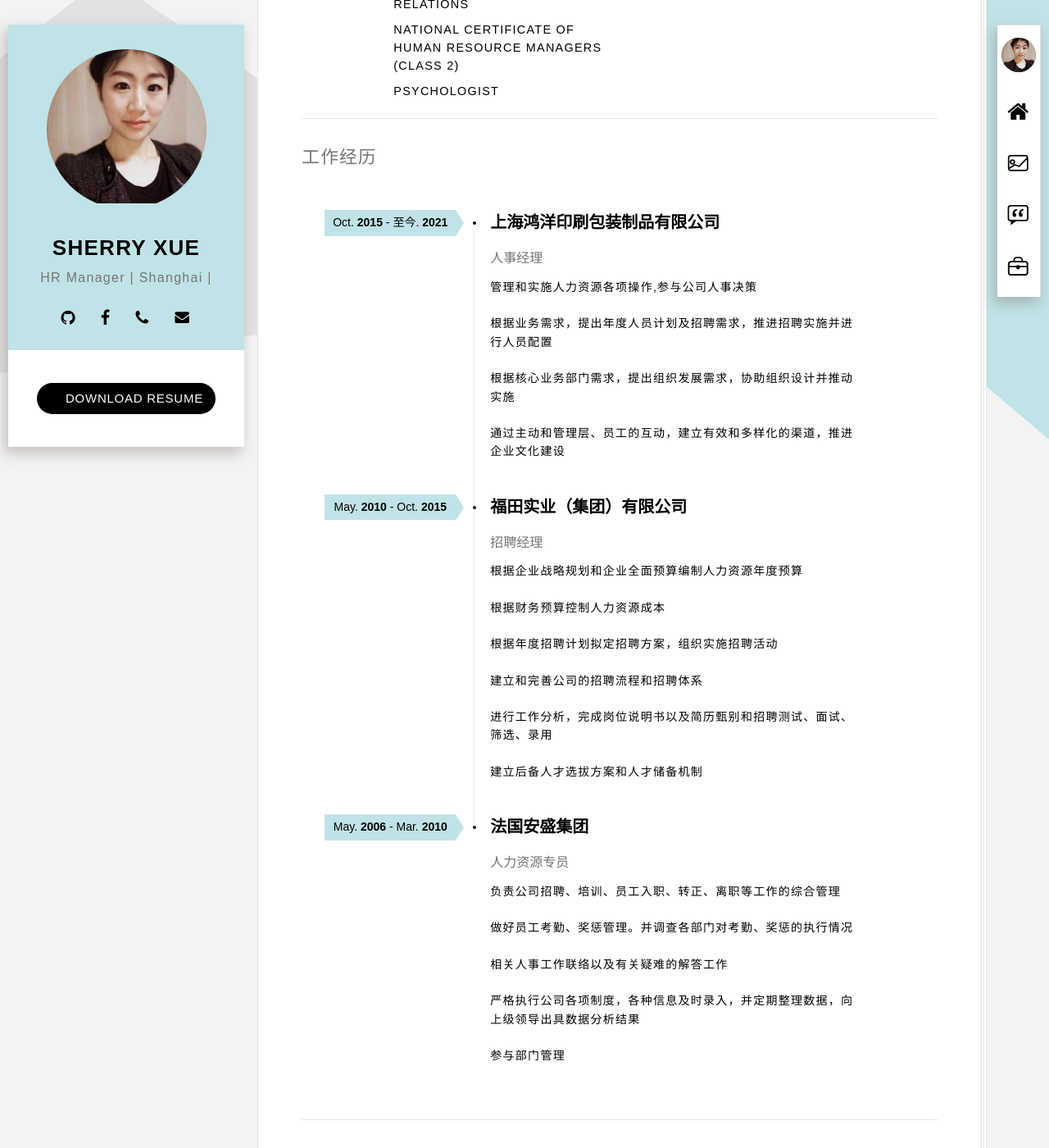
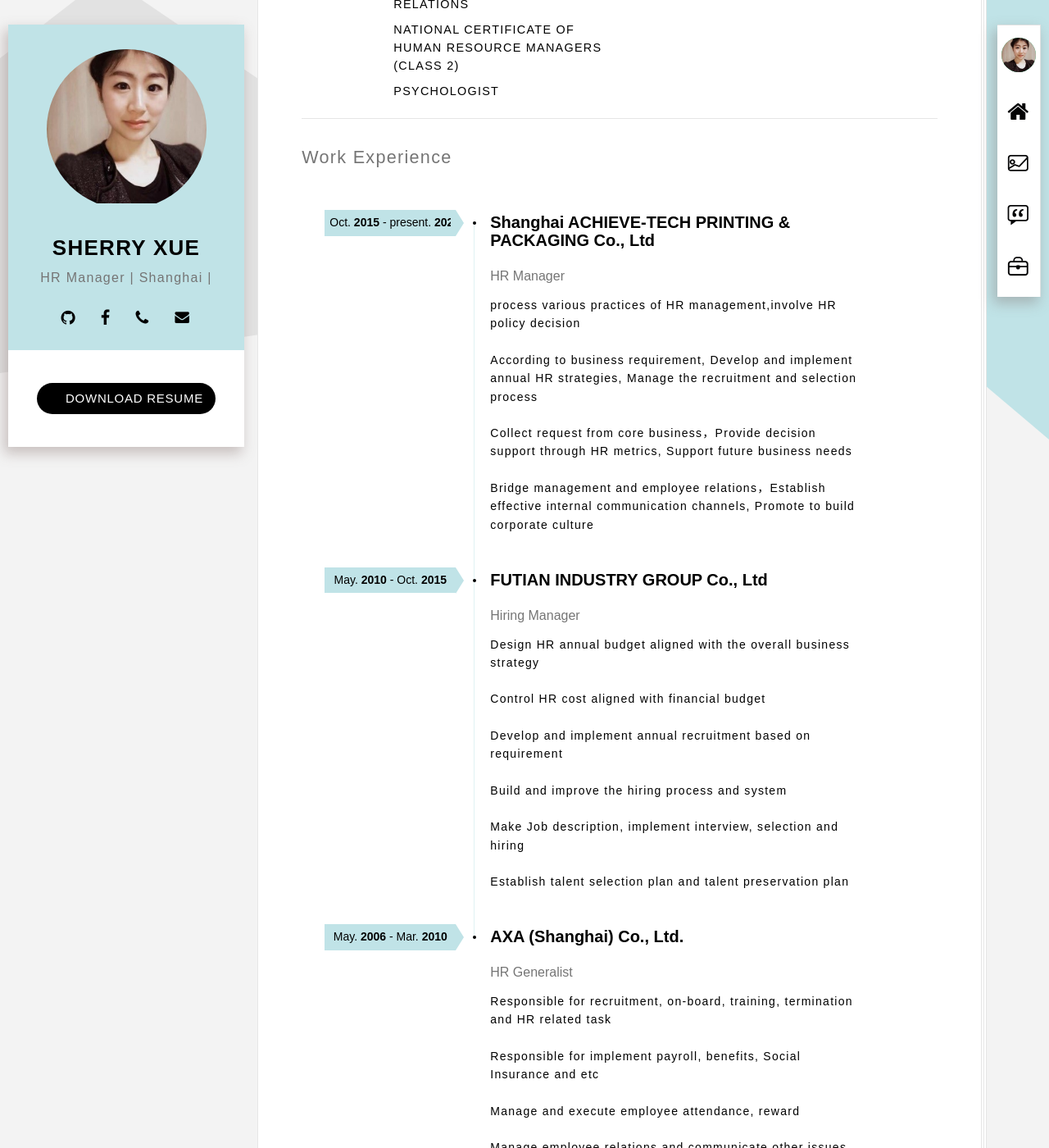
Before and after one commit to sherry0520/en, a Jekyll site: the page built from index.html, in a window 1280 px wide and 1400 px high, scrolled down 804 px. Shown: the whole window at 82% size. Built offline with Jekyll 4.4.1, drawn with Linux system fonts in a browser that asks for light colours; some web fonts are replaced; some of the changed text lies outside the part shown.

Commit message:
Update resumer_04-experience.html

```diff
--- a/_includes/resumer_04-experience.html
+++ b/_includes/resumer_04-experience.html
@@ -1,19 +1,19 @@
 <section class="section brd-btm" id="experience">
     <div class="row">
         <div class="col-sm-12 clear-mrg">
-            <h2 class="title-thin text-muted">工作经历</h2>
+            <h2 class="title-thin text-muted">Work Experience</h2>
             <br />
             <div class="education">
                 <div class="education-box">
                     <time class="education-date" datetime="2016-01TNow">
-                        <span>Oct. <strong class="text-upper">2015</strong> - 至今. <strong>2021</strong></span>
+                        <span>Oct. <strong class="text-upper">2015</strong> - present. <strong>2021</strong></span>
                     </time>
-                    <h3>上海鸿洋印刷包装制品有限公司</h3>
-                    <span class="education-company">人事经理</span>
-                    <p>管理和实施人力资源各项操作,参与公司人事决策</p>
-                    <p>根据业务需求，提出年度人员计划及招聘需求，推进招聘实施并进行人员配置</p>
-                    <p>根据核心业务部门需求，提出组织发展需求，协助组织设计并推动实施</p>
-                    <p>通过主动和管理层、员工的互动，建立有效和多样化的渠道，推进企业文化建设</p>
+                    <h3>Shanghai ACHIEVE-TECH PRINTING & PACKAGING Co., Ltd</h3>
+                    <span class="education-company">HR Manager</span>
+                    <p>process various practices of HR management,involve HR policy decision</p>
+                    <p>According to business requirement, Develop and implement annual HR strategies, Manage the recruitment and selection process</p>
+                    <p>Collect request from core business，Provide decision support through HR metrics, Support future business needs</p>
+                    <p>Bridge management and employee relations，Establish effective internal communication channels, Promote to build corporate culture</p>
                 </div>
                 <!-- .education-box -->
 
@@ -21,26 +21,26 @@
                     <time class="education-date" datetime="2014-09T2016-01">
                         <span>May. <strong class="text-upper">2010</strong> - Oct. <strong>2015</strong></span>
                     </time>
-                    <h3>福田实业（集团）有限公司</h3>
-                    <span class="education-company">招聘经理</span>
-                    <p>根据企业战略规划和企业全面预算编制人力资源年度预算</p>
-                    <p>根据财务预算控制人力资源成本</p>
-                    <p>根据年度招聘计划拟定招聘方案，组织实施招聘活动</p>
-                    <p>建立和完善公司的招聘流程和招聘体系</p>
-                    <p>进行工作分析，完成岗位说明书以及简历甄别和招聘测试、面试、筛选、录用</p>
-                    <p>建立后备人才选拔方案和人才储备机制</p>
+                    <h3>FUTIAN INDUSTRY GROUP Co., Ltd</h3>
+                    <span class="education-company">Hiring Manager</span>
+                    <p>Design HR annual budget aligned with the overall business strategy</p>
+                    <p>Control HR cost aligned with financial budget</p>
+                    <p>Develop and implement annual recruitment based on requirement</p>
+                    <p>Build and improve the hiring process and system</p>
+                    <p>Make Job description, implement interview, selection and hiring</p>
+                    <p>Establish talent selection plan and talent preservation plan</p>
                 </div>
                 <div class="education-box">
                     <time class="education-date" datetime="2014-09T2016-01">
                         <span>May. <strong class="text-upper">2006</strong> - Mar. <strong>2010</strong></span>
                     </time>
-                    <h3>法国安盛集团</h3>
-                    <span class="education-company">人力资源专员</span>
-                    <p>负责公司招聘、培训、员工入职、转正、离职等工作的综合管理</p>
-                    <p>做好员工考勤、奖惩管理。并调查各部门对考勤、奖惩的执行情况</p>
-                    <p>相关人事工作联络以及有关疑难的解答工作</p>
-                    <p>严格执行公司各项制度，各种信息及时录入，并定期整理数据，向上级领导出具数据分析结果</p>
-                    <p>参与部门管理</p>
+                    <h3>AXA (Shanghai) Co., Ltd.</h3>
+                    <span class="education-company">HR Generalist</span>
+                    <p>Responsible for recruitment, on-board, training, termination and HR related task</p>
+                    <p>Responsible for implement payroll, benefits, Social Insurance and etc</p>
+                    <p>Manage and execute employee attendance, reward</p>
+                    <p>Manage employee relations and  communicate other issues</p>
+                    <p>Information input and data analysis, Report the result to management</p>
                 </div>
 
             </div>
```
